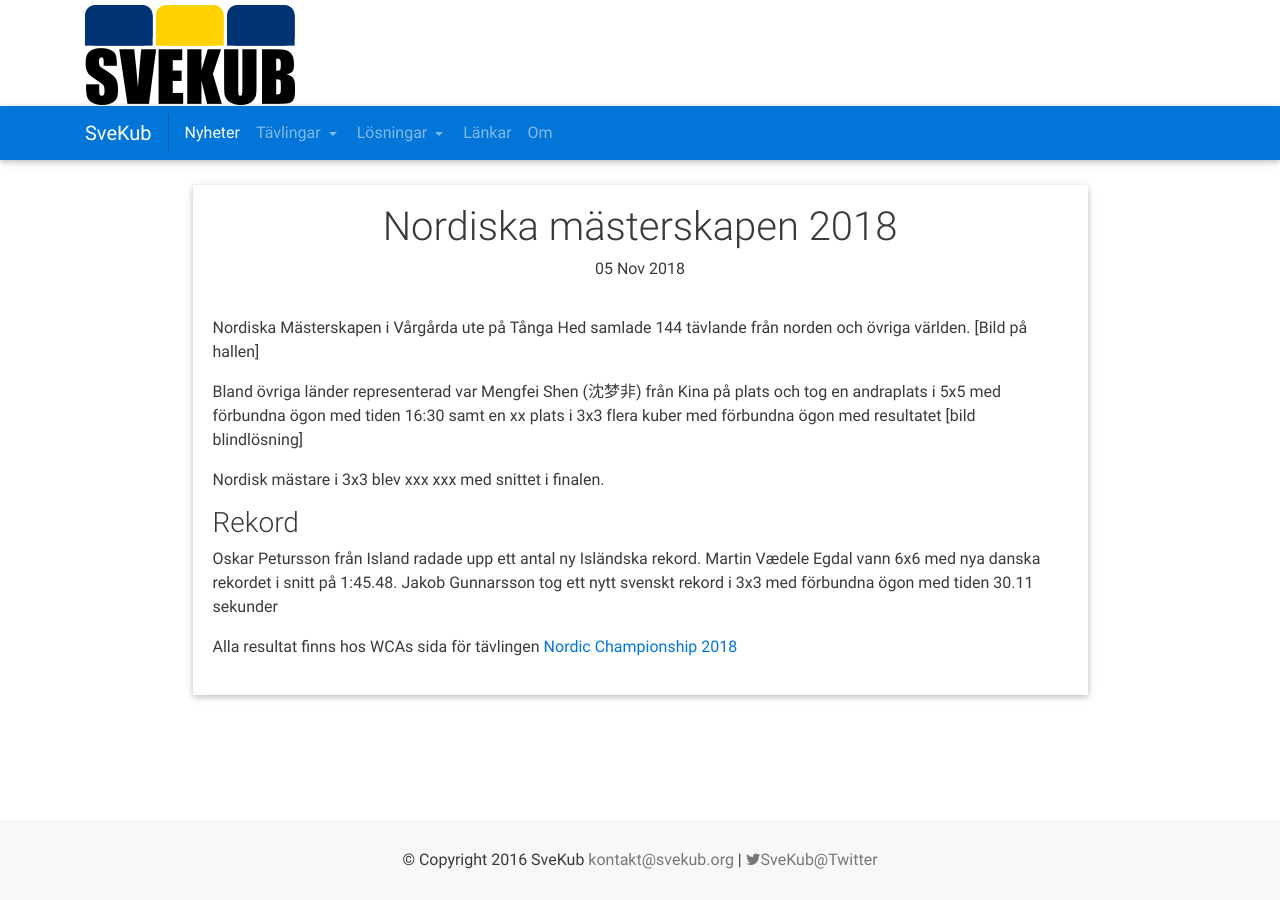
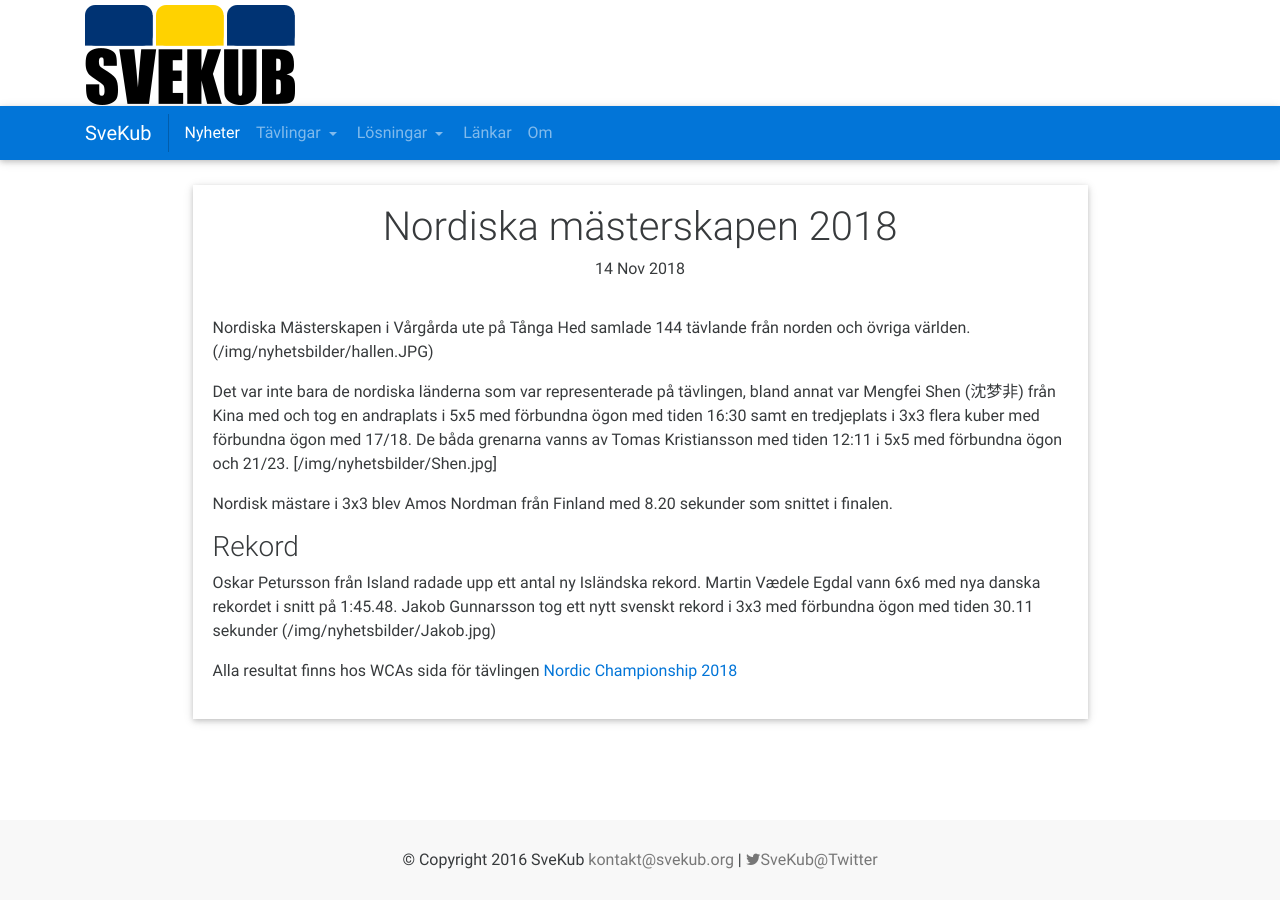
Before and after one commit to SveKub/SveKubOldSite, a Jekyll site: the page built from _posts/2019-11-04-NM2018.md, in a window 1280 px wide. Built offline with Jekyll 4.4.1, drawn with Linux system fonts in a browser that asks for light colours; nearby versions of some CDN libraries.

Commit message:
NMResultat

```diff
--- a/_posts/2019-11-04-NM2018.md
+++ b/_posts/2019-11-04-NM2018.md
@@ -1,24 +1,21 @@
 ---
 layout: post
 title:  "Nordiska mästerskapen 2018"
-date:   2018-11-05 11:00:00 +0100
+date:   2018-11-14 11:00:00 +0100
 categories: Nyheter
 activeMenu: nyheter
 ---
 
 Nordiska Mästerskapen i Vårgårda ute på Tånga Hed samlade 144 tävlande från norden och övriga världen.
-[Bild på hallen]
+(/img/nyhetsbilder/hallen.JPG)
 
+Det var inte bara de nordiska länderna som var representerade på tävlingen, bland annat  var Mengfei Shen (沈梦非) från Kina med och tog en andraplats i 5x5 med förbundna ögon med tiden 16:30 samt en tredjeplats i 3x3 flera kuber med förbundna ögon med 17/18. De båda grenarna vanns av Tomas Kristiansson med tiden 12:11 i 5x5 med förbundna ögon och 21/23.
+[/img/nyhetsbilder/Shen.jpg]
 
-Bland övriga länder representerad var Mengfei Shen (沈梦非) från Kina på plats och tog en andraplats i 5x5 med förbundna ögon med tiden 16:30 samt en xx plats i 3x3 flera kuber med förbundna ögon med resultatet
-[bild blindlösning]
-
-
-Nordisk mästare i 3x3 blev xxx xxx med snittet i finalen.
-
-
+Nordisk mästare i 3x3 blev Amos Nordman från Finland med 8.20 sekunder som snittet i finalen.
 
 ### Rekord
 Oskar Petursson från Island radade upp ett antal ny Isländska rekord. Martin Vædele Egdal vann 6x6 med nya danska rekordet i snitt på 1:45.48. Jakob Gunnarsson tog ett nytt svenskt rekord i 3x3 med förbundna ögon med tiden 30.11 sekunder
+(/img/nyhetsbilder/Jakob.jpg)
 
 Alla resultat finns hos WCAs sida för tävlingen [Nordic Championship 2018](https://www.worldcubeassociation.org/competitions/NordicChampionship2018/results/all)
```
Also changed, not shown: img/nyhetsbilder/Jakob.jpg (added), img/nyhetsbilder/Shen.jpg (added), img/nyhetsbilder/hallen.JPG (added).
